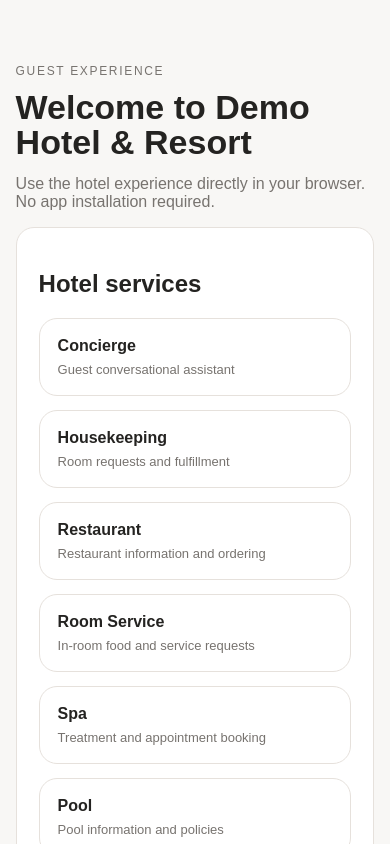
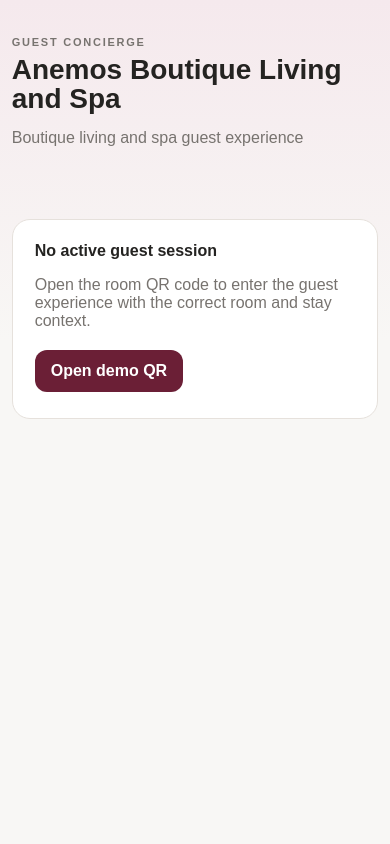
Before and after one commit to PrabhudevKP/universal-hotel-os, a Next.js app: page /guest in a window 390 px wide. Shown: the top 844 px of the page. Built offline with nearby package versions, Linux system fonts and the light colour scheme.

Commit message:
feat: phase 1 qr session guest portal
Merge tested Phase 1 QR session and mobile guest portal

```diff
--- a/src/app/globals.css
+++ b/src/app/globals.css
@@ -1 +1,66 @@
-:root{--hotel-primary:#6b1f36;--hotel-primary-soft:#f5e9ed;--hotel-bg:#f8f7f5;--hotel-surface:#fff;--hotel-text:#242321;--hotel-muted:#77736f;--hotel-border:#e6e1dc}*{box-sizing:border-box}html,body{margin:0;padding:0;background:var(--hotel-bg);color:var(--hotel-text);font-family:Arial,sans-serif}a{color:inherit;text-decoration:none}.container{width:min(1120px,92%);margin:auto}.hero{padding:64px 0}.eyebrow{font-size:12px;letter-spacing:.14em;color:var(--hotel-muted)}h1{font-size:clamp(34px,6vw,64px);line-height:1.02;margin:12px 0}.muted{color:var(--hotel-muted)}.card,.service-card{background:var(--hotel-surface);border:1px solid var(--hotel-border);border-radius:18px}.card{padding:22px}.service-grid{display:grid;grid-template-columns:repeat(3,minmax(0,1fr));gap:14px}.service-card{padding:18px;display:flex;flex-direction:column;gap:7px}.service-card span{color:var(--hotel-muted);font-size:13px}.btn{display:inline-block;border-radius:12px;padding:12px 16px;margin:4px 0}.btn-primary{background:var(--hotel-primary);color:white}.btn-soft{background:var(--hotel-primary-soft);color:var(--hotel-primary)}@media(max-width:700px){.service-grid{grid-template-columns:1fr 1fr}}@media(max-width:420px){.service-grid{grid-template-columns:1fr}}
+:root{--hotel-primary:#6b1f36;--hotel-primary-soft:#f5e9ed;--hotel-bg:#f8f7f5;--hotel-surface:#fff;--hotel-text:#242321;--hotel-muted:#77736f;--hotel-border:#e6e1dc;--hotel-accent:#c59b6d}
+*{box-sizing:border-box}
+html,body{margin:0;padding:0;background:var(--hotel-bg);color:var(--hotel-text);font-family:Arial,sans-serif}
+body{min-height:100vh}
+a{color:inherit;text-decoration:none}
+.container{width:min(1120px,92%);margin:auto}
+.hero{padding:64px 0}
+.eyebrow{font-size:11px;letter-spacing:.16em;color:var(--hotel-muted);font-weight:700}
+h1{font-size:clamp(34px,6vw,64px);line-height:1.02;margin:12px 0}
+h2,h3{line-height:1.15}
+.muted{color:var(--hotel-muted)}
+.card,.service-card,.quick-action{background:var(--hotel-surface);border:1px solid var(--hotel-border);border-radius:18px}
+.card{padding:22px}
+.service-grid{display:grid;grid-template-columns:repeat(3,minmax(0,1fr));gap:14px}
+.service-card{padding:18px;display:flex;flex-direction:column;gap:7px;transition:transform .15s ease,border-color .15s ease}
+.service-card:hover{transform:translateY(-2px);border-color:var(--hotel-accent)}
+.service-card span,.quick-action span{color:var(--hotel-muted);font-size:13px;line-height:1.45}
+.btn{display:inline-block;border-radius:12px;padding:12px 16px;margin:4px 0;font-weight:700}
+.btn-primary{background:var(--hotel-primary);color:#fff}
+.btn-soft{background:var(--hotel-primary-soft);color:var(--hotel-primary)}
+
+.guest-shell{min-height:100vh;background:linear-gradient(180deg,var(--hotel-primary-soft) 0,var(--hotel-bg) 340px)}
+.guest-container{width:min(760px,92%);margin:0 auto;padding:28px 0 56px}
+.guest-header{display:flex;justify-content:space-between;gap:20px;align-items:flex-start;padding:8px 0 28px}
+.guest-brand{font-size:clamp(28px,7vw,44px);margin:8px 0 6px}
+.guest-session-pill{background:rgba(255,255,255,.82);border:1px solid var(--hotel-border);border-radius:16px;padding:10px 13px;display:flex;flex-direction:column;align-items:flex-end;gap:3px;white-space:nowrap;font-size:12px}
+.guest-session-pill span{color:var(--hotel-muted);letter-spacing:.08em}
+.guest-session-pill strong{font-size:14px}
+.guest-welcome{padding:22px 0 26px}
+.guest-welcome h2{font-size:clamp(30px,7vw,42px);margin:10px 0 8px}
+.concierge-btn{margin-top:12px;min-width:150px;text-align:center}
+.guest-services{padding:22px}
+.section-heading{display:flex;justify-content:space-between;align-items:center;gap:12px;margin-bottom:18px}
+.section-heading h3{font-size:24px;margin:7px 0 0}
+.status-dot{font-size:11px;color:#34734a;background:#edf7ef;border-radius:999px;padding:7px 10px;white-space:nowrap}
+.status-dot::before{content:"";display:inline-block;width:6px;height:6px;background:#34734a;border-radius:50%;margin-right:6px;vertical-align:1px}
+.guest-quick-actions{display:grid;grid-template-columns:repeat(3,1fr);gap:12px;margin-top:14px}
+.quick-action{padding:16px;display:flex;flex-direction:column;gap:7px}
+.guest-notice{margin-top:28px}
+.qr-entry{max-width:560px;padding-top:64px}
+.qr-entry-mark{width:54px;height:54px;border-radius:14px;background:var(--hotel-primary);color:#fff;display:grid;place-items:center;font-weight:800;letter-spacing:.08em;margin-bottom:22px}
+.qr-entry h1{font-size:clamp(34px,8vw,54px)}
+.qr-session-card{margin:28px 0 14px}
+.qr-session-label{font-size:11px;letter-spacing:.14em;color:var(--hotel-muted);font-weight:700;margin-bottom:14px}
+.qr-session-row{display:flex;justify-content:space-between;gap:20px;padding:12px 0;border-top:1px solid var(--hotel-border)}
+.qr-session-row span{color:var(--hotel-muted)}
+.session-active{color:#34734a}
+.qr-continue{width:100%;text-align:center;padding:15px 18px}
+.qr-helper{font-size:12px;line-height:1.55;color:var(--hotel-muted);text-align:center;margin:14px auto;max-width:460px}
+
+@media(max-width:700px){
+  .container{width:min(94%,1120px)}
+  .hero{padding:42px 0}
+  .service-grid{grid-template-columns:1fr 1fr}
+  .guest-container{width:min(94%,760px)}
+  .guest-header{gap:12px}
+  .guest-session-pill{padding:8px 10px}
+  .guest-quick-actions{grid-template-columns:1fr}
+}
+@media(max-width:480px){
+  .service-grid{grid-template-columns:1fr}
+  .guest-header{flex-direction:column}
+  .guest-session-pill{align-items:flex-start}
+  .guest-services{padding:16px}
+  .section-heading{align-items:flex-start;flex-direction:column}
+}
--- a/src/app/guest/page.tsx
+++ b/src/app/guest/page.tsx
@@ -1,2 +1,78 @@
-import {hotelConfig} from "@/config/hotel"; import {ServiceGrid} from "@/components/guest/ServiceGrid";
-export default function GuestPage(){return <main><div className="container hero"><div className="eyebrow">GUEST EXPERIENCE</div><h1>Welcome to {hotelConfig.identity.displayName}</h1><p className="muted">Use the hotel experience directly in your browser. No app installation required.</p><section className="card"><h2>Hotel services</h2><ServiceGrid/></section></div></main>}
+import {resolveHotel} from "@/core/tenant/registry";
+import {resolveMockGuestSession} from "@/core/session/mock";
+import {ServiceGrid} from "@/components/guest/ServiceGrid";
+
+type GuestPageProps={
+  searchParams:Promise<{token?:string}>;
+};
+
+export default async function GuestPage({searchParams}:GuestPageProps){
+  const {token}=await searchParams;
+  const session=token?resolveMockGuestSession(token):null;
+  const hotel=session?.hotel??await resolveHotel();
+
+  return (
+    <main className="guest-shell">
+      <div className="guest-container">
+        <header className="guest-header">
+          <div>
+            <div className="eyebrow">GUEST CONCIERGE</div>
+            <h1 className="guest-brand">{hotel.identity.displayName}</h1>
+            <p className="muted">{hotel.identity.tagline}</p>
+          </div>
+          {session && (
+            <div className="guest-session-pill">
+              <span>ROOM {session.roomNumber}</span>
+              <strong>{session.guestName}</strong>
+            </div>
+          )}
+        </header>
+
+        {!session && (
+          <section className="card guest-notice">
+            <strong>No active guest session</strong>
+            <p className="muted">Open the room QR code to enter the guest experience with the correct room and stay context.</p>
+            <a className="btn btn-primary" href="/g/anemos-room-111">Open demo QR</a>
+          </section>
+        )}
+
+        {session && (
+          <>
+            <section className="guest-welcome">
+              <div className="eyebrow">ROOM {session.roomNumber}</div>
+              <h2>Good evening, {session.guestName} 👋</h2>
+              <p className="muted">How can we make your stay more comfortable?</p>
+              <a className="btn btn-primary concierge-btn" href="/guest/concierge">Ask Concierge</a>
+            </section>
+
+            <section className="card guest-services">
+              <div className="section-heading">
+                <div>
+                  <div className="eyebrow">YOUR STAY</div>
+                  <h3>Hotel services</h3>
+                </div>
+                <span className="status-dot">Session active</span>
+              </div>
+              <ServiceGrid hotel={hotel}/>
+            </section>
+
+            <section className="guest-quick-actions">
+              <a className="quick-action" href="/guest/housekeeping">
+                <strong>Housekeeping</strong>
+                <span>Request cleaning or room assistance</span>
+              </a>
+              <a className="quick-action" href="/guest/restaurant">
+                <strong>Food &amp; Beverage</strong>
+                <span>Explore dining and room service</span>
+              </a>
+              <a className="quick-action" href="/guest/local-guide">
+                <strong>Goa Guide</strong>
+                <span>Places, directions and local recommendations</span>
+              </a>
+            </section>
+          </>
+        )}
+      </div>
+    </main>
+  );
+}
--- a/src/config/hotel/index.ts
+++ b/src/config/hotel/index.ts
@@ -1,2 +1,48 @@
 import type {HotelConfig} from "@/types/hotel";
-export const hotelConfig:HotelConfig={identity:{slug:"demo-hotel",name:"Demo Hotel",displayName:"Demo Hotel & Resort",tagline:"A universal Hotel OS demo property",logo:"/hotel/logo.svg"},branding:{primary:"#6b1f36",primarySoft:"#f5e9ed",accent:"#c59b6d",background:"#f8f7f5",surface:"#fff",text:"#242321",muted:"#77736f",border:"#e6e1dc"},location:{address:"Configured by hotel admin",city:"Goa",country:"India"},contact:{},features:{concierge:true,housekeeping:true,restaurant:true,roomService:true,spa:true,pool:true,gym:true,laundry:true,minibar:true,taxi:true,localGuide:true,celebrations:true,events:true,offers:true},timings:{breakfast:{label:"Breakfast",start:"07:30",end:"10:30"},restaurant:{label:"Restaurant",start:"12:00",end:"22:30"},spa:{label:"Spa",start:"11:00",end:"21:00"}}};
+
+export const hotelConfig:HotelConfig={
+  identity:{
+    slug:"anemos-demo",
+    name:"Anemos Boutique Living and Spa",
+    displayName:"Anemos Boutique Living and Spa",
+    tagline:"Boutique living and spa guest experience",
+    logo:"/hotel/logo.svg"
+  },
+  branding:{
+    primary:"#6b1f36",
+    primarySoft:"#f5e9ed",
+    accent:"#c59b6d",
+    background:"#f8f7f5",
+    surface:"#fff",
+    text:"#242321",
+    muted:"#77736f",
+    border:"#e6e1dc"
+  },
+  location:{
+    address:"127/1 Vithaldas Waddo, Morjim, Pernem, Goa 403512",
+    city:"Morjim",
+    country:"India"
+  },
+  contact:{},
+  features:{
+    concierge:true,
+    housekeeping:true,
+    restaurant:true,
+    roomService:true,
+    spa:true,
+    pool:true,
+    gym:true,
+    laundry:true,
+    minibar:true,
+    taxi:true,
+    localGuide:true,
+    celebrations:true,
+    events:true,
+    offers:true
+  },
+  timings:{
+    breakfast:{label:"Breakfast",start:"07:30",end:"10:30"},
+    restaurant:{label:"Restaurant",start:"12:00",end:"22:30"},
+    spa:{label:"Spa",start:"11:00",end:"21:00"}
+  }
+};
--- /dev/null
+++ b/src/core/session/mock.ts
@@ -0,0 +1,40 @@
+import {hotelConfig} from "@/config/hotel";
+import type {GuestSession} from "@/types/guest-session";
+
+type MockQrRecord={
+  hotelSlug:string;
+  roomId:string;
+  roomNumber:string;
+  guestName:string;
+};
+
+const MOCK_QR_RECORDS:Record<string,MockQrRecord>={
+  "demo-room-token":{
+    hotelSlug:hotelConfig.identity.slug,
+    roomId:"room-111",
+    roomNumber:"111",
+    guestName:"Demo Guest",
+  },
+  "anemos-room-111":{
+    hotelSlug:hotelConfig.identity.slug,
+    roomId:"room-111",
+    roomNumber:"111",
+    guestName:"Demo Guest",
+  },
+};
+
+export function resolveMockGuestSession(token:string):GuestSession|null{
+  const record=MOCK_QR_RECORDS[token];
+  if(!record) return null;
+
+  return {
+    sessionId:`mock-${token}`,
+    hotel:hotelConfig,
+    roomId:record.roomId,
+    roomNumber:record.roomNumber,
+    guestName:record.guestName,
+    status:"active",
+    checkIn:"2026-09-28T14:00:00+05:30",
+    qrToken:token,
+  };
+}
--- /dev/null
+++ b/src/types/guest-session.ts
@@ -0,0 +1,15 @@
+import type {HotelConfig} from "@/types/hotel";
+
+export type GuestSessionStatus="active"|"checked_out";
+
+export type GuestSession={
+  sessionId:string;
+  hotel:HotelConfig;
+  roomId:string;
+  roomNumber:string;
+  guestName:string;
+  status:GuestSessionStatus;
+  checkIn:string;
+  checkOut?:string;
+  qrToken:string;
+};
```
Also changed, not shown: src/app/g/[token]/page.tsx (+48 -1 lines), src/components/guest/ServiceGrid.tsx (+21 -2 lines), src/core/tenant/registry.ts (+7 -2 lines).
